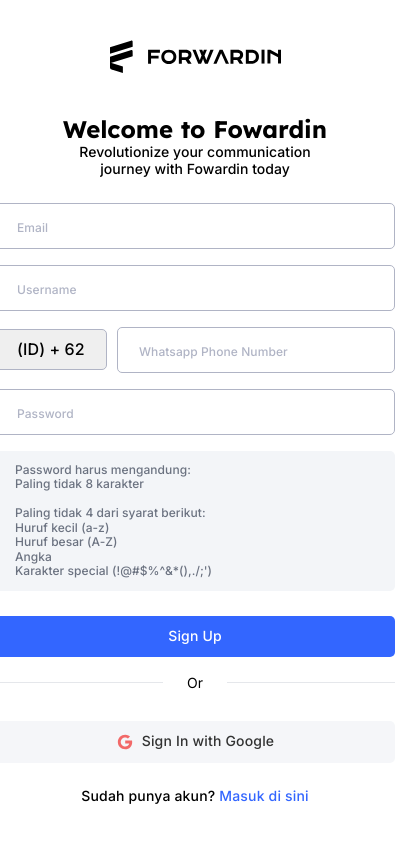
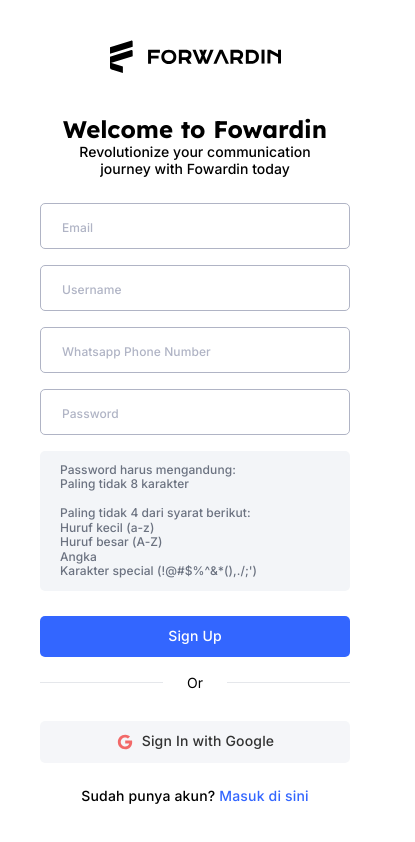
Before and after one commit to hennndev/ads-forwardin, a Next.js app: page /register in a window 390 px wide. Shown: the top 842 px of the page, 415 px wide, since content can reach past the window. Built offline with nearby package versions, Linux system fonts and the light colour scheme; no server answers.

Commit message:
fixing the layout dashboard and register page

```diff
--- a/app/(dashboard)/dashboard/page.tsx
+++ b/app/(dashboard)/dashboard/page.tsx
@@ -1,8 +1,8 @@
 import React from 'react'
 import Header from '@/app/components/dashboard/Header'
-import Analytic from '@/app/components/dashboard/Analytic'
 import StarterInfo from '@/app/components/dashboard/StarterInfo'
 import LastMessage from '@/app/components/dashboard/LastMessage'
+import Analytic from '@/app/components/dashboard/analytic/Analytic'
 
 export const metadata = {
     title: 'FORWARDIN | Dashboard'
--- a/app/components/auth/RegisterForm.tsx
+++ b/app/components/auth/RegisterForm.tsx
@@ -105,8 +105,8 @@
                     placeholder='Username'
                     className={clsx('py-[12px] px-[21px] rounded-[5px] border border-solid border-[#B0B4C5] text-base text-secondary placeholder:text-[12px] font-[500] leading-[14.52px] tracking-[0.005em] placeholder:text-[#B0B4C5] outline-none', errors.username ? 'border-red-500 bg-red-50' : 'focus:ring-1 focus:ring-secondary')}/>
 
-                <div className='w-full flexx space-x-[10px]'>
-                    <select className='py-[12px] px-[21px] rounded-[5px] border border-solid border-[#B0B4C5] text-base text-secondary text-[12px] font-[500] leading-[14.52px] tracking-[0.005em] appearance-none outline-none'>
+                <div className='w-full flexx md:space-x-[10px]'>
+                    <select className='hidden md:inline py-[12px] px-[21px] rounded-[5px] border border-solid border-[#B0B4C5] text-base text-secondary text-[12px] font-[500] leading-[14.52px] tracking-[0.005em] appearance-none outline-none'>
                         <option value="62">(ID) + 62</option>
                     </select>
                     <input
--- a/app/components/dashboard/Analytic.tsx
+++ b/app/components/dashboard/analytic/Analytic.tsx
@@ -3,7 +3,6 @@
 import Ringkasan from './Ringkasan'
 import AnalyticGraph from './AnalyticGraph'
 import TotalStatistikPesan from './TotalStatistikPesan'
-import TrendInteraksiPesan from './analytic/TrendInteraksiPesan'
 
 const Analytic = () => {
     return (
@@ -15,9 +14,7 @@
                 <Ringkasan/>
                 <TotalStatistikPesan/>
             </section>
-
             <AnalyticGraph/>
-            <TrendInteraksiPesan/>
         </section>
     )
 }
--- a/app/components/dashboard/AnalyticGraph.tsx
+++ b/app/components/dashboard/analytic/AnalyticGraph.tsx
@@ -1,5 +1,6 @@
 import React from 'react'
-import GraphicChatPerJam from './analytic/GraphicChatPerJam'
+import GraphicChatPerJam from './GraphicChatPerJam'
+import TrendInteraksiPesan from './TrendInteraksiPesan'
 
 const AnalyticGraph = () => {
     return (
@@ -27,7 +28,10 @@
                 </div>
             </div>
 
-            <GraphicChatPerJam/>
+            <div className="flex flex-col space-y-[35px]">
+                <GraphicChatPerJam/>
+                <TrendInteraksiPesan/>
+            </div>
         </section>
     )
 }
```
Also changed, not shown: app/components/dashboard/analytic/Ringkasan.tsx (renamed from app/components/dashboard/Ringkasan.tsx), app/components/dashboard/analytic/TotalStatistikPesan.tsx (renamed from app/components/dashboard/TotalStatistikPesan.tsx).
